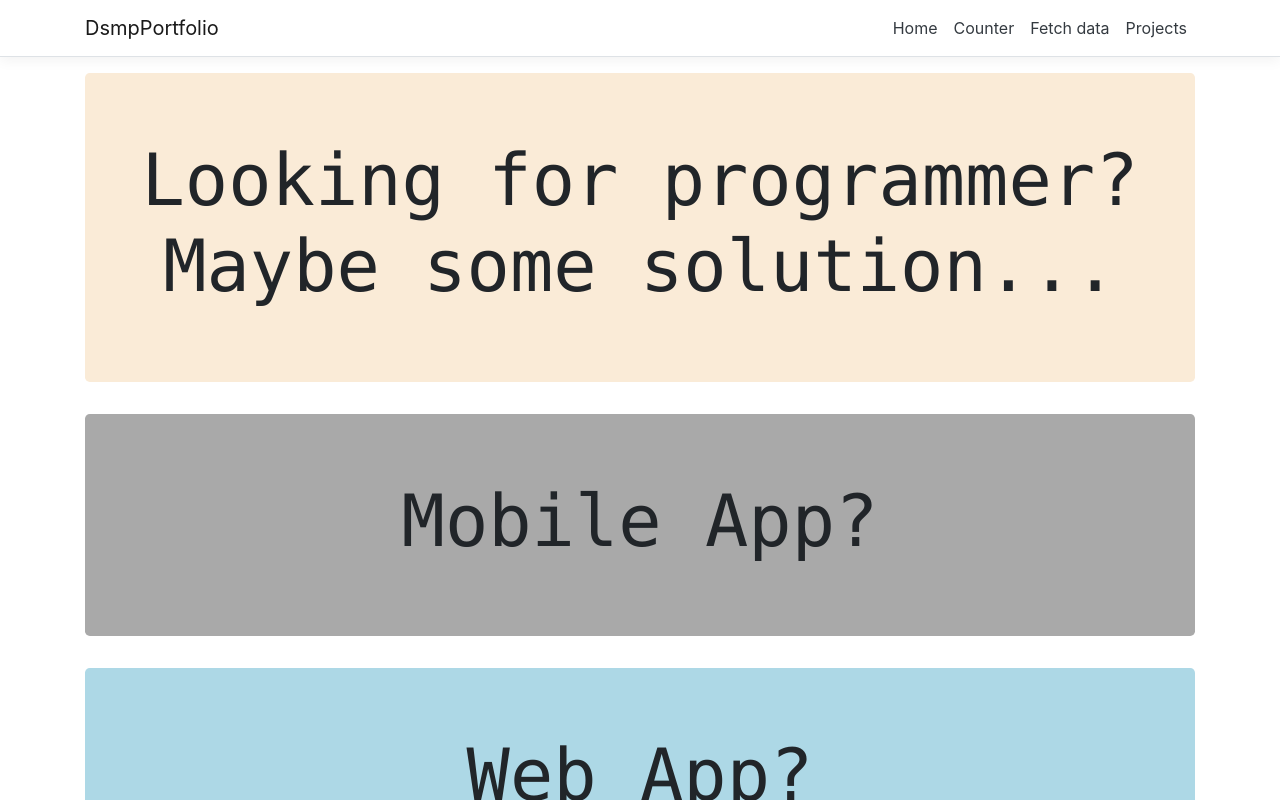
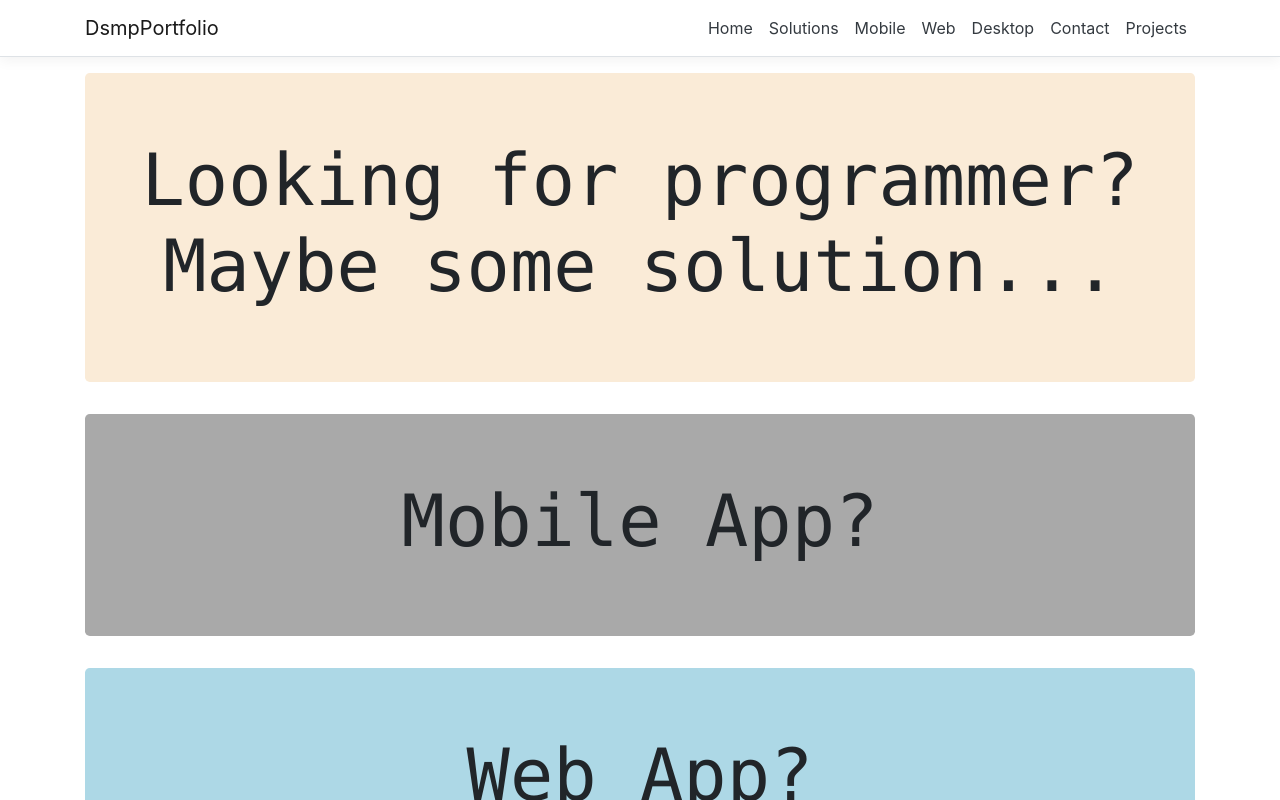
Before and after one commit to DSMP/Portfolio, a React (Create React App) app in the folder DsmpPortfolio/ClientApp/: page / in a window 1280 px wide. Shown: the top 800 px of the page. Built offline with nearby package versions, Linux system fonts and the light colour scheme.

Commit message:
add: nav menu options

```diff
--- a/DsmpPortfolio/ClientApp/src/components/NavMenu.js
+++ b/DsmpPortfolio/ClientApp/src/components/NavMenu.js
@@ -6,7 +6,7 @@ import './NavMenu.css';
 export class NavMenu extends Component {
     static displayName = NavMenu.name;
 
-  constructor (props) {
+    constructor(props) {
         super(props);
 
         this.toggleNavbar = this.toggleNavbar.bind(this);
@@ -15,13 +15,13 @@ export class NavMenu extends Component {
         };
     }
 
-  toggleNavbar () {
+    toggleNavbar() {
         this.setState({
             collapsed: !this.state.collapsed
         });
     }
 
-  render () {
+    render() {
         return (
             <header>
                 <Navbar className="navbar-expand-sm navbar-toggleable-sm ng-white border-bottom box-shadow mb-3" light>
@@ -34,10 +34,19 @@ export class NavMenu extends Component {
                                     <NavLink tag={Link} className="text-dark" to="/">Home</NavLink>
                                 </NavItem>
                                 <NavItem>
-                  <NavLink tag={Link} className="text-dark" to="/counter">Counter</NavLink>
+                                    <NavLink tag={Link} className="text-dark" to="/Solutions">Solutions</NavLink>
                                 </NavItem>
                                 <NavItem>
-                  <NavLink tag={Link} className="text-dark" to="/fetch-data">Fetch data</NavLink>
+                                    <NavLink tag={Link} className="text-dark" to="/Mobile">Mobile</NavLink>
+                                </NavItem>
+                                <NavItem>
+                                    <NavLink tag={Link} className="text-dark" to="/Web">Web</NavLink>
+                                </NavItem>
+                                <NavItem>
+                                    <NavLink tag={Link} className="text-dark" to="/Desktop">Desktop</NavLink>
+                                </NavItem>
+                                <NavItem>
+                                    <NavLink tag={Link} className="text-dark" to="/Contact">Contact</NavLink>
                                 </NavItem>
                                 <NavItem>
                                     <NavLink tag={Link} className="text-dark" to="/projects">Projects</NavLink>
```
Lines whose indentation alone changed are shown as unchanged.
